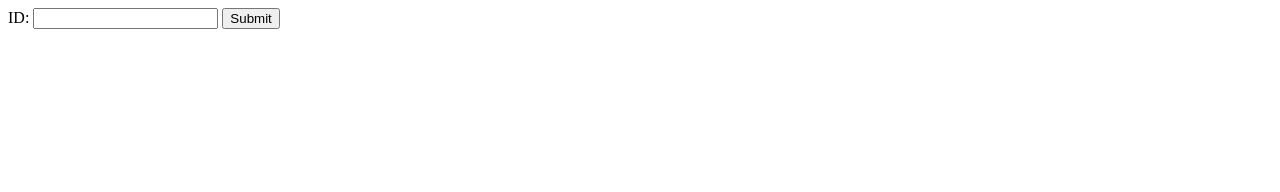
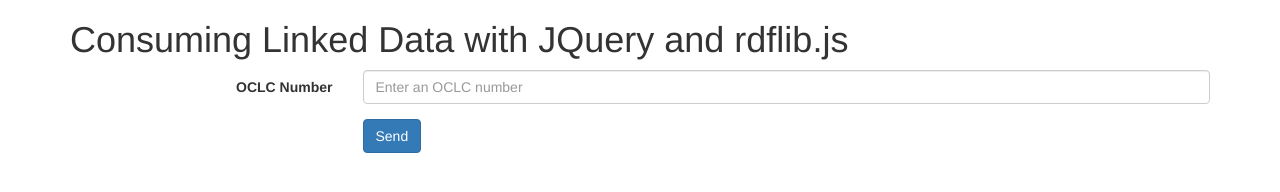
Before and after one commit to btwashburn/c4l16_ld_jquery, a plain HTML site: page index.html in a window 1280 px wide. Drawn offline with nearby package versions, Linux system fonts and the light colour scheme.

Commit message:
use material design

```diff
--- a/index.html
+++ b/index.html
@@ -1,24 +1,61 @@
-<!doctype html>
-<html ng-app="jsonld-test">
+<!DOCTYPE html>
+<html>
+
   <head>
-    <title>Consuming Linked Data with JavasScript: JQuery version</title>
+
+    <title>Consuming Linked Data with JQuery and rdflib.js</title>
+
+    <link rel="stylesheet" href="//fonts.googleapis.com/css?family=Roboto:300,400,500,700,900&subset=latin,latin-ext" type="text/css">
+    <link rel="stylesheet" href="//fonts.googleapis.com/icon?family=Material+Icons">
+    <link rel="stylesheet" href="//cdnjs.cloudflare.com/ajax/libs/normalize/3.0.2/normalize.min.css">
+    <link rel="stylesheet" href="//maxcdn.bootstrapcdn.com/font-awesome/4.3.0/css/font-awesome.min.css">
+    <link rel="stylesheet" href="//maxcdn.bootstrapcdn.com/bootstrap/3.2.0/css/bootstrap.min.css">
+    <link rel="stylesheet" href="//cdnjs.cloudflare.com/ajax/libs/bootstrap-material-design/0.2.2/css/material-wfont.min.css">
+    <link rel="stylesheet" href="//cdnjs.cloudflare.com/ajax/libs/bootstrap-material-design/0.2.2/css/ripples.min.css">
+
   </head>
+
   <body>
 
-    <form id="getLD">
-      <label for="id">ID: <input name="id" id="oclcnum"></label>
-      <input type="submit" id="submit" value="Submit" />
-    </form>
+    <div class="container">
+      <div class="row">
+        <div class="col-md-12">
 
-    <h2 id="name"></h2>
-    <div id="creator"></div>
-    <div id="about"></div>
-    <div id="description"></div>
+          <h1>Consuming Linked Data with JQuery and rdflib.js</h1>
+
+          <form id="getLD" class="form-horizontal">
+            <fieldset>
+              <div class="form-group">
+                <label for="id" class="col-md-3 control-label">OCLC Number</label>
+                <div class="col-md-9">
+                  <input type="text" class="form-control" id="oclcnum" placeholder="Enter an OCLC number">
+                </div>
+              </div>
+              <div class="form-group">
+                <div class="col-md-9 col-md-offset-3">
+                  <button type="submit" class="btn btn-primary">Send</button>
+                </div>
+              </div>
+            </fieldset>
+          </form>
+
+          <h2 id="name"></h2>
+          <h3 id="creator"></h3>
+          <div id="about"></div>
+          <div id="description"></div>
+
+        </div>
+      </div>
+    </div>
 
     <script src= "node_modules/rdflib/dist/rdflib.js"></script>
     <script src="//code.jquery.com/jquery-2.1.3.min.js"></script>
     <script src="//ajax.aspnetcdn.com/ajax/modernizr/modernizr-2.7.2.js"></script>
-    <script src="js/jquery_functions.js"></script>
+    <script src="//ajax.aspnetcdn.com/ajax/modernizr/modernizr-2.7.2.js"></script>
+    <script src="//maxcdn.bootstrapcdn.com/bootstrap/3.3.2/js/bootstrap.min.js"></script>
+    <script src="//cdnjs.cloudflare.com/ajax/libs/bootstrap-material-design/0.2.2/js/ripples.js"></script>
+    <script src="//cdnjs.cloudflare.com/ajax/libs/bootstrap-material-design/0.2.2/js/material.js"></script>
+    <script src="js/app.js"></script>
 
   </body>
 </html>
```
